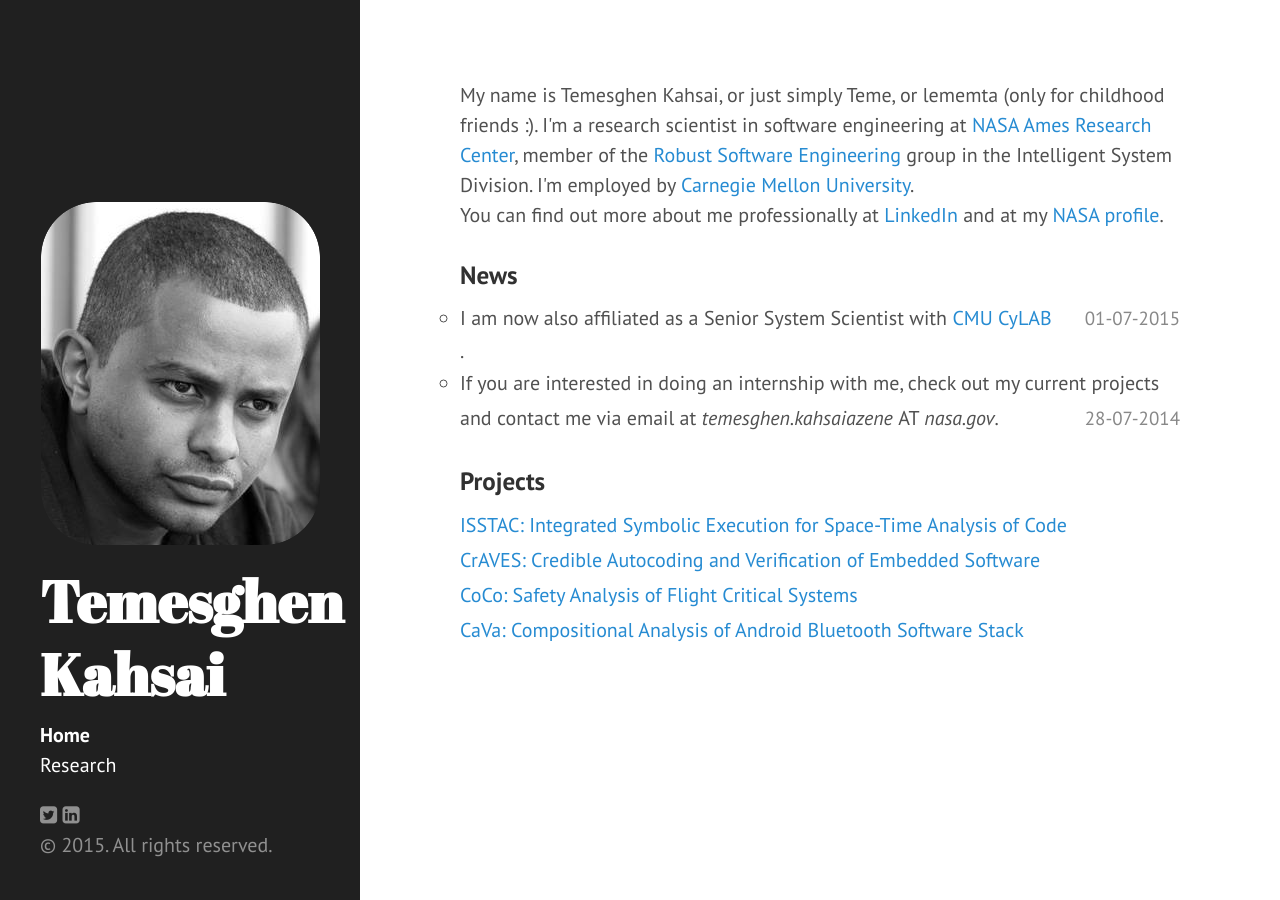
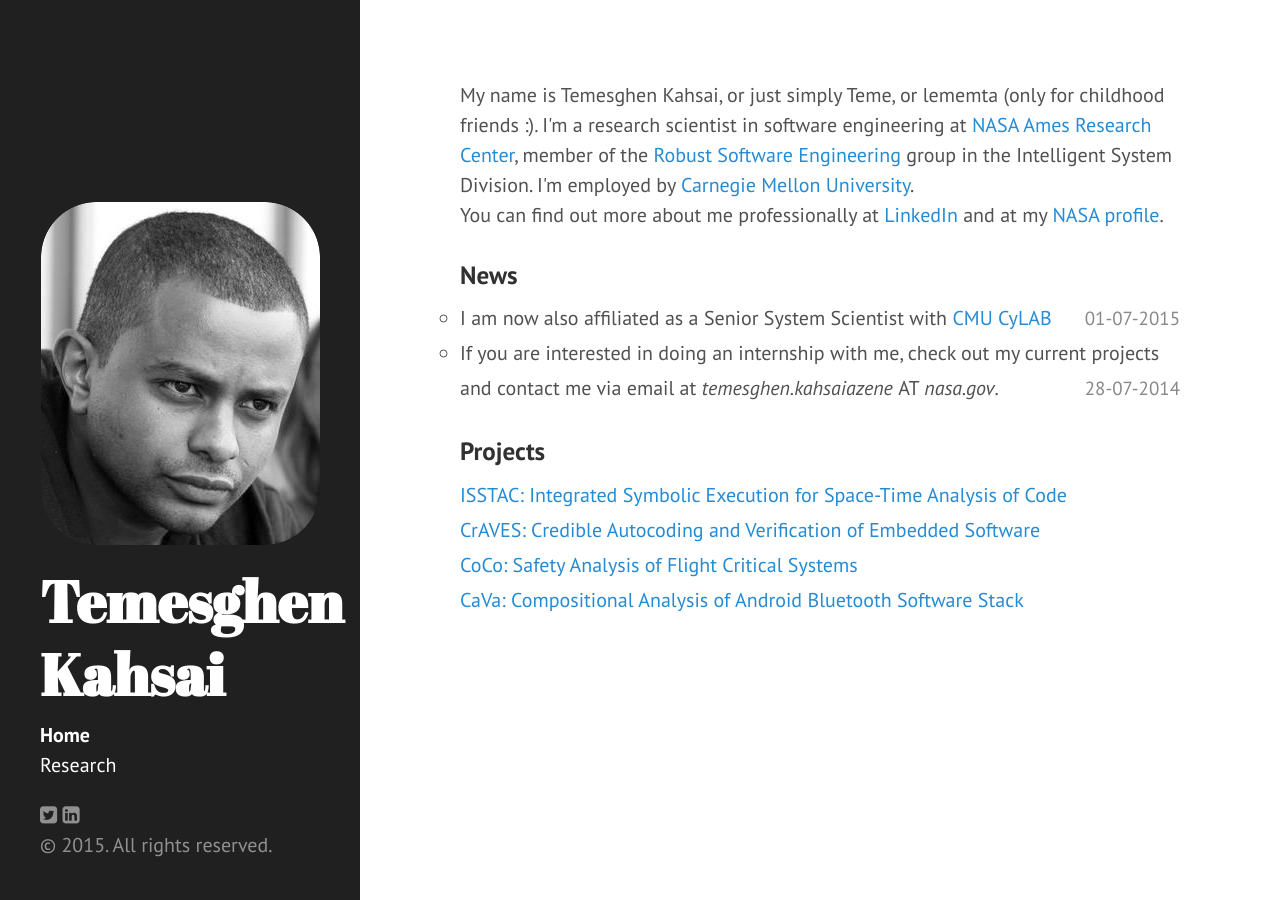
Before and after one commit to lememta/lememta.github.io, a Jekyll site: the page built from index.html, in a window 1280 px wide. Built offline with Jekyll 4.4.1, drawn with Linux system fonts in a browser that asks for light colours; nearby versions of some CDN libraries; the list of posts is cut into pages by our own code.

Commit message:
more changes

```diff
--- a/index.html
+++ b/index.html
@@ -14,7 +14,7 @@ My name is Temesghen Kahsai, or just simply Teme, or lememta (only for childhood
     <ul class="things">
             <li> I am now also affiliated as a Senior System Scientist with <a href="">CMU CyLAB</a>
                <span class ="posted-date"> 01-07-2015</span>
-            </li>.
+            </li>
       <li> If you are interested in doing an internship with me, check out my current projects and contact me via email at <i> temesghen.kahsaiazene </i> AT <i>nasa.gov</i>.
         <span class ="posted-date"> 28-07-2014</span>
       </li>
```
